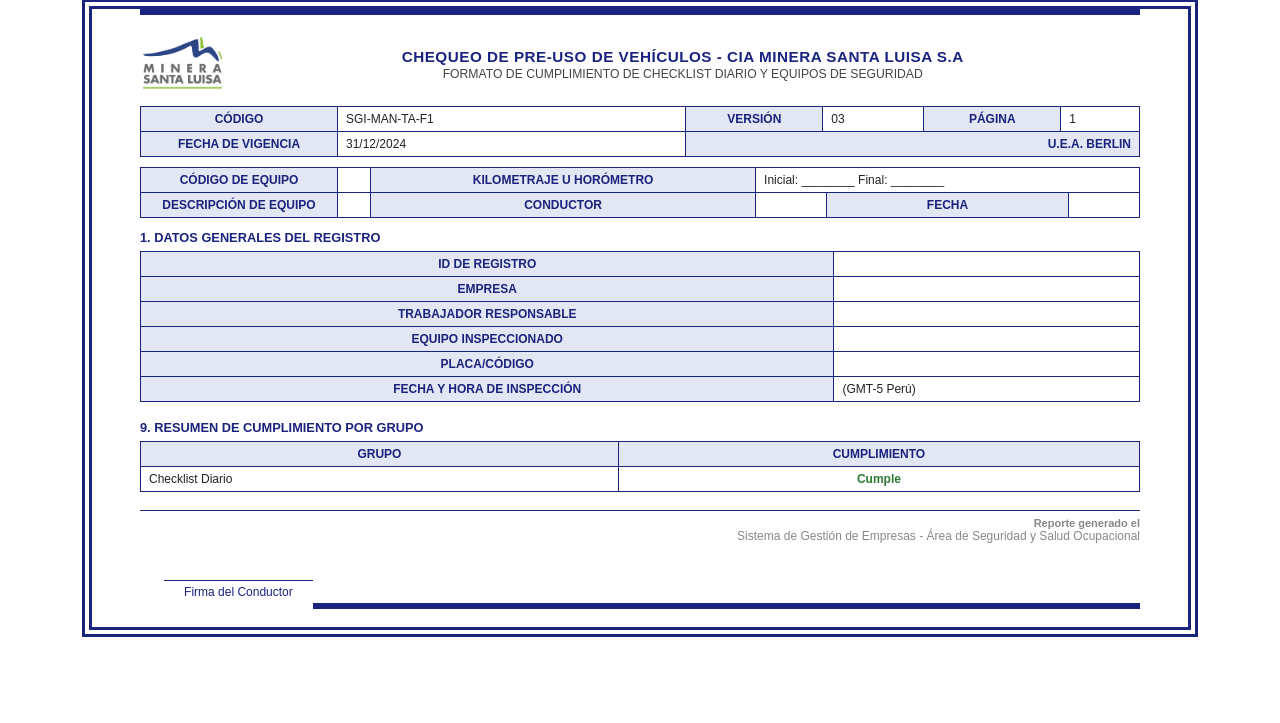
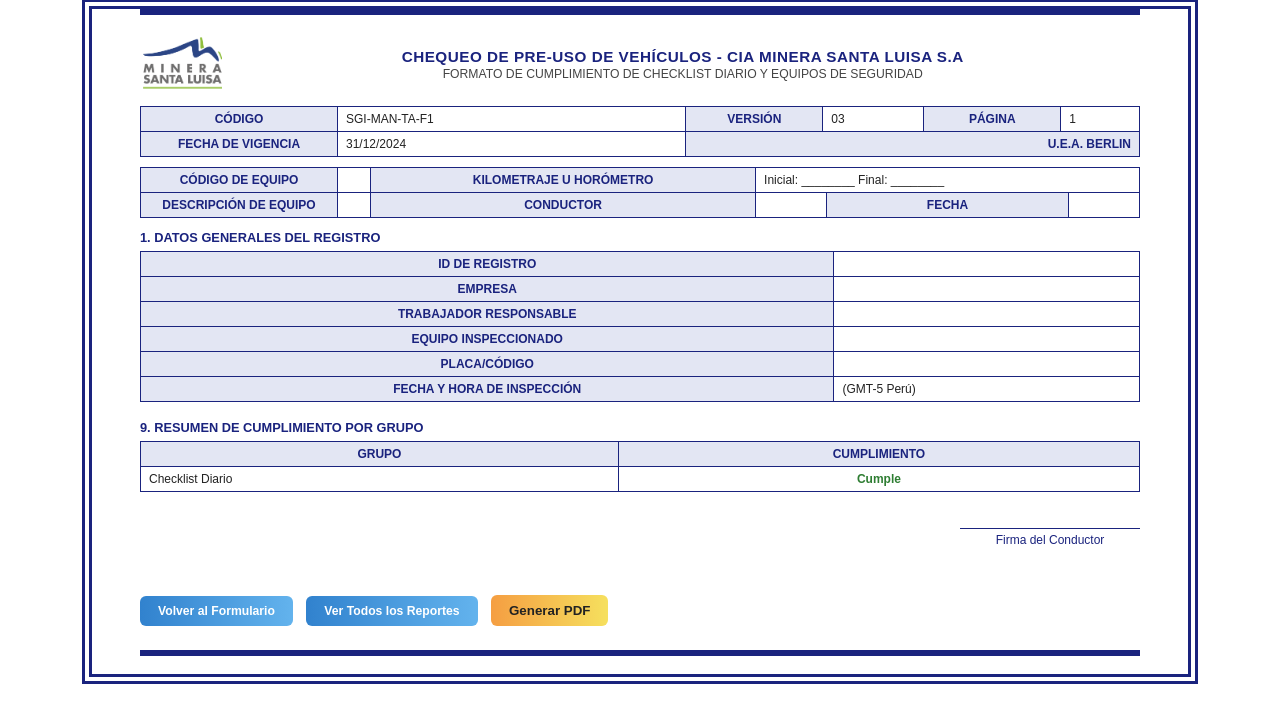
Before and after one commit to estif18/project-sso, a Flask app: template templates/report.html in a window 1280 px wide. Shown: the part 49-772 px from the top of the page. Run offline with Flask 3, Linux system fonts and the light colour scheme; the template is opened without the code that fills it, so the values that code supplies are empty; parts of the project's set-up code (start-up, migrations or seed data) failed here and were passed over; some libraries are stand-ins or nearby versions.

Commit message:
Add files via upload

```diff
--- a/templates/report.html
+++ b/templates/report.html
@@ -342,15 +342,18 @@
                 {% endfor %}
                 </tbody>
             </table>
-            <div class="footer" style="margin-top:18px;">
-                <b>Reporte generado el {{ created_at.strftime('%d/%m/%Y %H:%M:%S') }}</b><br>
-                <span style="font-size:12px;">Sistema de Gestión de Empresas - Área de Seguridad y Salud Ocupacional</span>
-            </div>
             <div class="firma">
                 <div class="firma-block">
-                    Firma del Conductor<br><br><br
+                    Firma del Conductor<br><br><br>
                 </div>
             </div>
+            {% if not pdf_mode %}
+            <div id="pdf-buttons" style="margin-top: 20px;">
+                <a href="{{ url_for('index') }}" style="background: linear-gradient(90deg, #3182ce 0%, #63b3ed 100%); color: #fff; padding: 8px 18px; border-radius: 6px; margin-right: 10px; text-decoration: none; font-weight: 600;">Volver al Formulario</a>
+                <a href="{{ url_for('all_reports') }}" style="background: linear-gradient(90deg, #3182ce 0%, #63b3ed 100%); color: #fff; padding: 8px 18px; border-radius: 6px; text-decoration: none; font-weight: 600;">Ver Todos los Reportes</a>
+                <button id="btn-pdf-navegador" style="background: linear-gradient(90deg, #f59e42 0%, #f6e05e 100%); color: #222; padding: 8px 18px; border-radius: 6px; border:none; font-weight: 600; margin-left: 10px; cursor:pointer;">Generar PDF</button>
+            </div>
+            {% endif %}
             <div class="page-separator" style="margin-top:24px;"></div>
         </div>
     </div>
@@ -360,6 +363,8 @@
     <script src="https://cdnjs.cloudflare.com/ajax/libs/html2canvas/1.4.1/html2canvas.min.js"></script>
     <script>
     document.getElementById('btn-pdf-navegador')?.addEventListener('click', function() {
+        const btns = document.getElementById('pdf-buttons');
+        if (btns) btns.style.display = 'none';
         const { jsPDF } = window.jspdf;
         const doc = new jsPDF('p', 'pt', 'a4');
         const element = document.querySelector('.pdf-outer'); // Captura el borde externo
@@ -381,6 +386,7 @@
                 doc.addImage(imgData, 'PNG', margin, position, imgWidth, imgHeight);
                 remainingHeight -= (pageHeight - margin * 2);
             }
+            if (btns) btns.style.display = '';
             doc.save('reporte_checklist.pdf');
         });
     });
```
Also changed, not shown: 1 other file.
